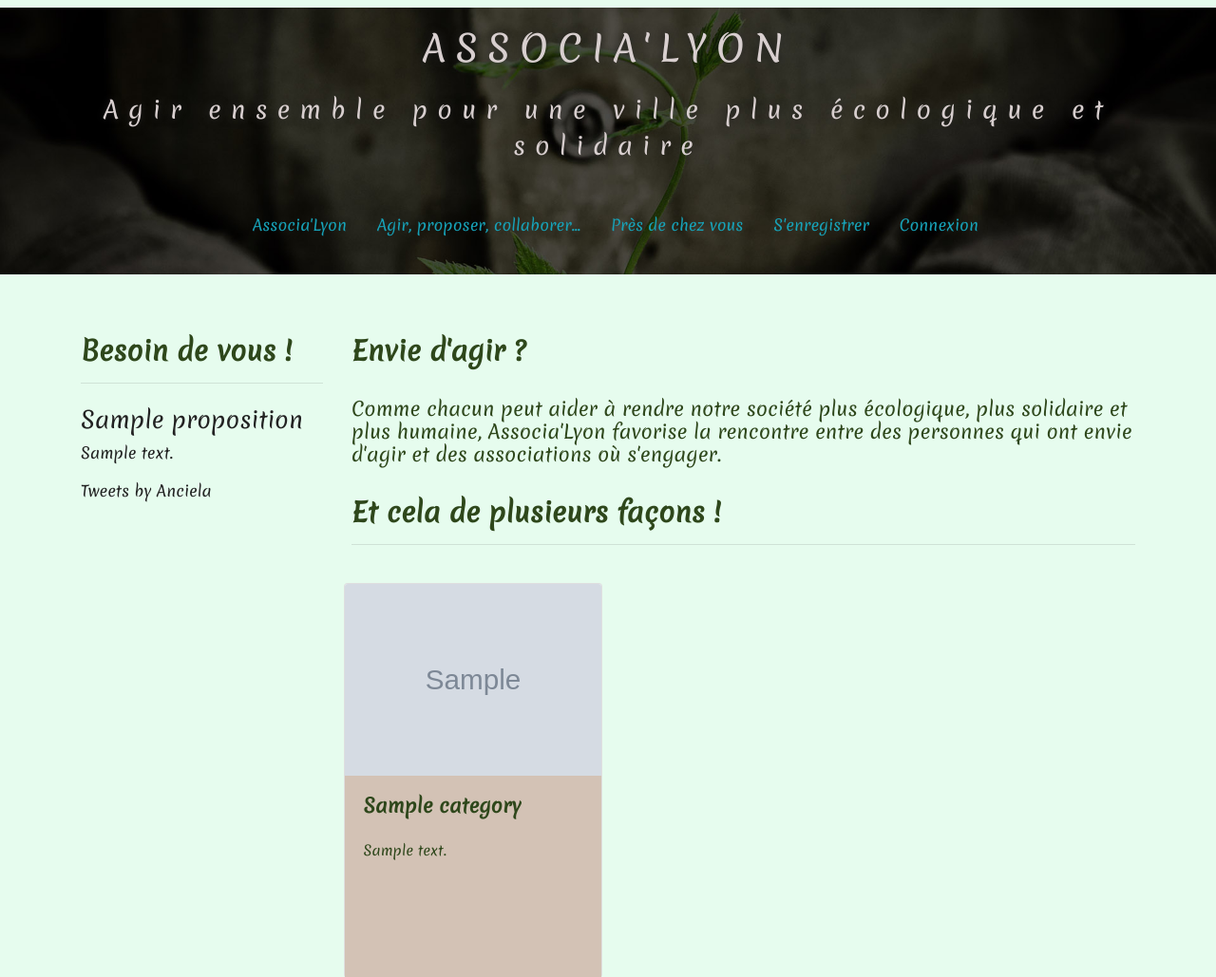
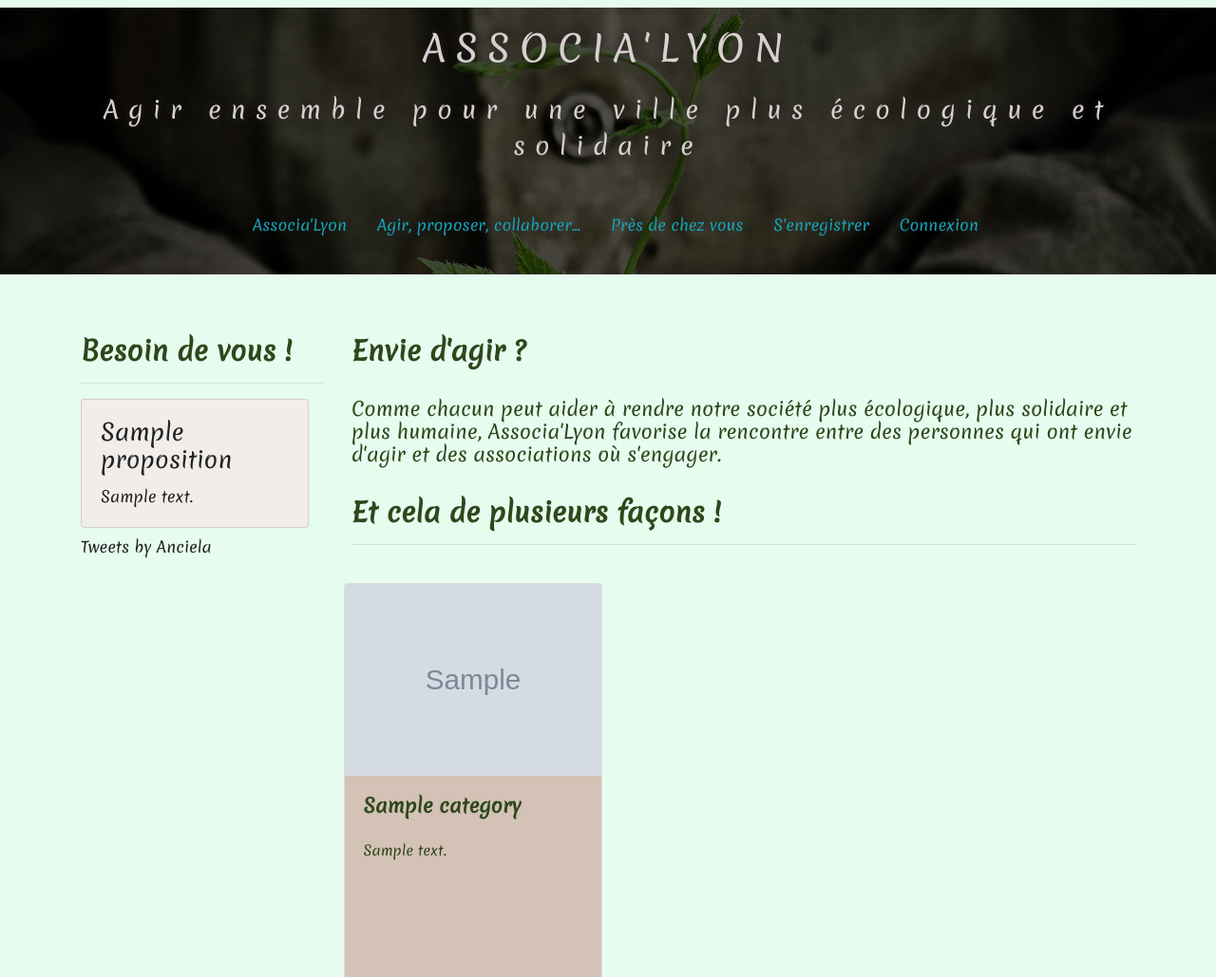
Before and after one commit to rikval/Associa-Lyon, a Symfony app: template templates/home/home.html.twig in a window 1280 px wide. Shown: the top 1029 px of the page at 95% size. Run offline with Twig, Linux system fonts and the light colour scheme; the template is opened without the code that fills it: most values are stand-ins (such as "Sample title", 1, 10 or a date in 2020); grey boxes marked "Sample" are stand-in pictures; some libraries are stand-ins or nearby versions.

Commit message:
Card propositions

```diff
--- a/templates/home/home.html.twig
+++ b/templates/home/home.html.twig
@@ -11,18 +11,20 @@
             <h3><strong>Besoin de vous !</strong></h3>
             <hr>
             {% for proposition in propositions %}
-
-            <a href="{{ path('proposition_show', {'id': proposition.id}) }}">
-                <h4 class="mt-4">{{ proposition.titre }}</h4>
-                <p>{{ proposition.description|length > 180 ?
-                proposition.description|slice(0, 180) ~ '...' : proposition.description }}</p>
-            </a>
-
+            <div class="card mt-2" style="width: 15rem; background-color: #f1edea;">
+                <div class="card-body">
+                    <a href="{{ path('proposition_show', {'id': proposition.id}) }}">
+                        <h4 class="card-title">{{ proposition.titre }}</h4>
+                        <p class="card-text">{{ proposition.description|length > 140 ?
+                        proposition.description|slice(0, 140) ~ '...' : proposition.description }}</p>
+                    </a>
+                </div>
+            </div>
             {% endfor %}
-
-            <a class="twitter-timeline" data-link-color="#E81C4F" data-theme="light" data-tweet-limit="2" data-width="220"
-            href="https://twitter.com/Anciela?ref_src=twsrc%5Etfw">Tweets by Anciela</a>
-
+            <div class="mt-2">
+                <a class="twitter-timeline" data-link-color="#E81C4F" data-theme="light" data-tweet-limit="2" data-width="220"
+                href="https://twitter.com/Anciela?ref_src=twsrc%5Etfw">Tweets by Anciela</a>
+            </div>
         </div>
 
         <!-- presentation -->
```
